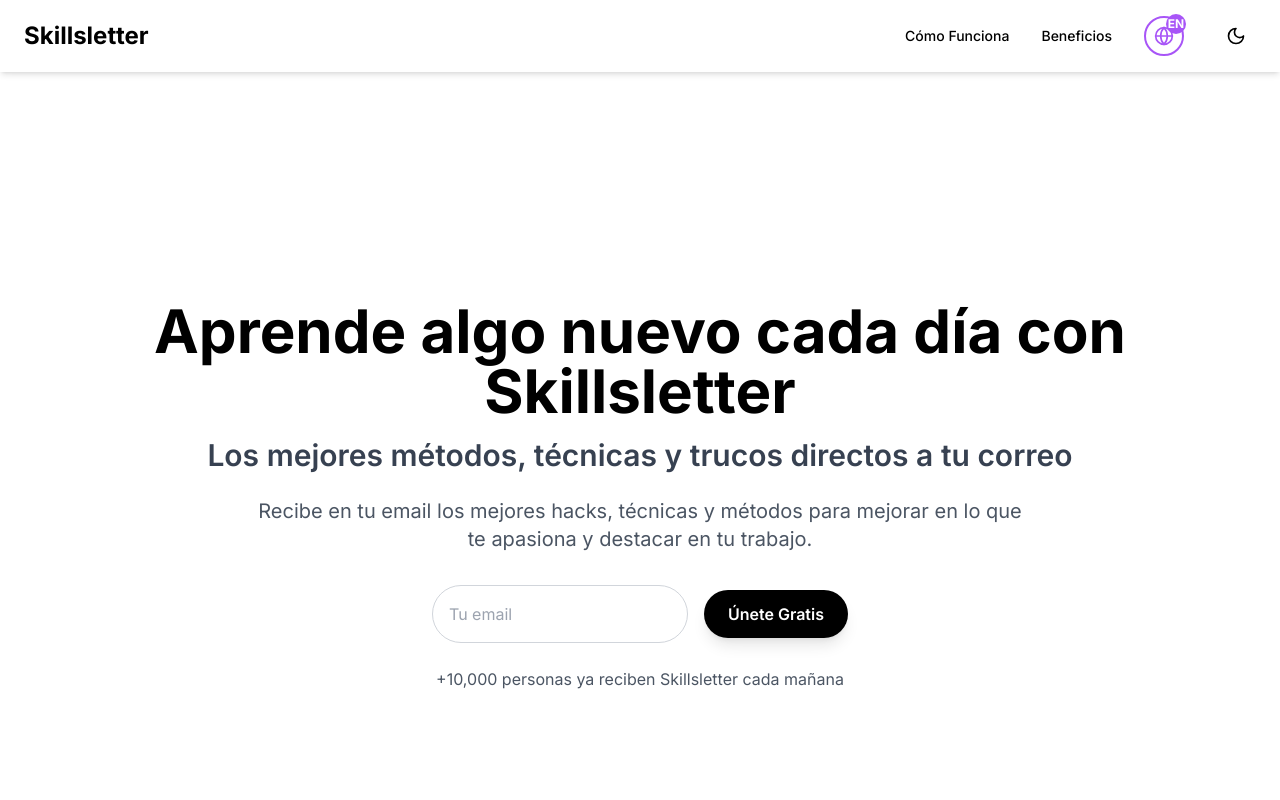
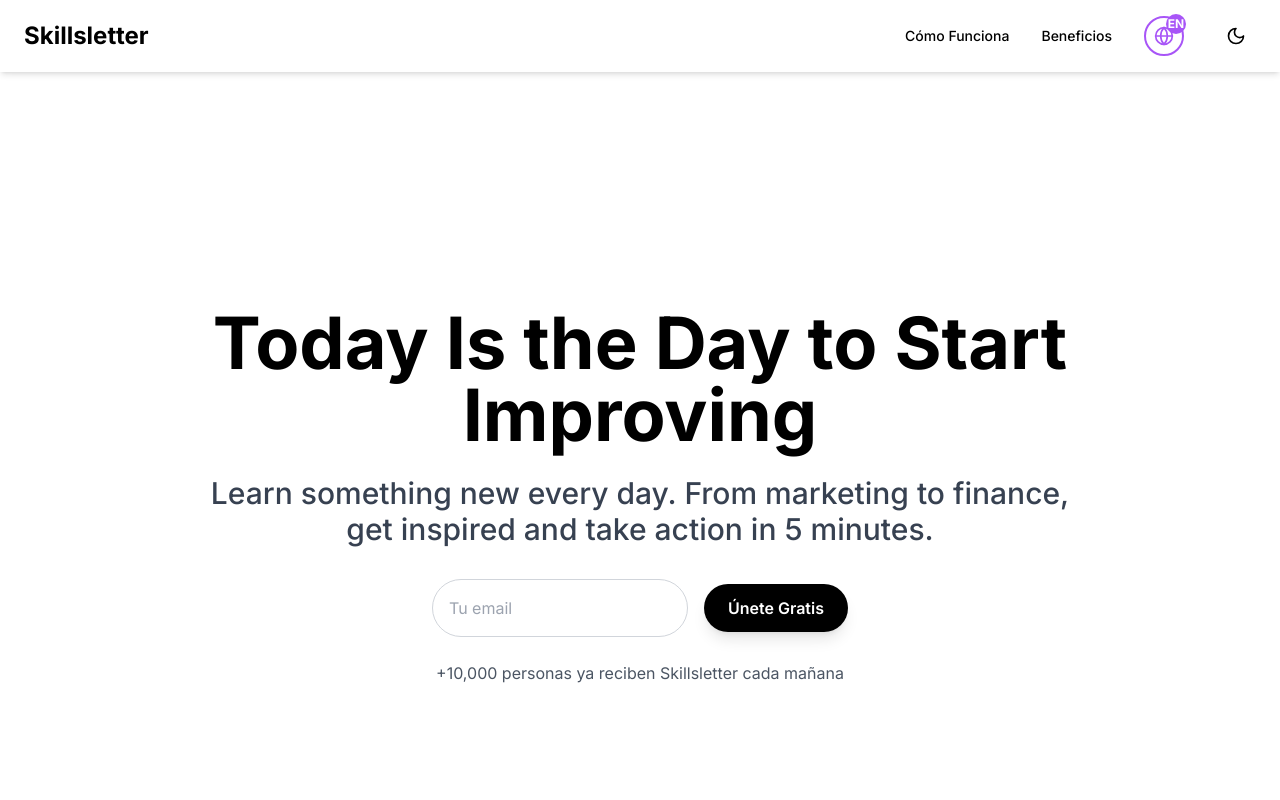
Before and after one commit to Ferrajju/skillvoo-landing, a Next.js app: page / in a window 1280 px wide. Shown: the top 800 px of the page. Built offline with nearby package versions, Linux system fonts and the light colour scheme.

Commit message:
Volviendo

```diff
--- a/app/globals.css
+++ b/app/globals.css
@@ -32,6 +32,60 @@ body {
 
 .neo-button {
   @apply px-6 py-3 rounded-full font-semibold text-white bg-black dark:bg-white dark:text-black hover:bg-gray-800 dark:hover:bg-gray-200 transition-all duration-300 shadow-lg hover:shadow-xl transform hover:-translate-y-1;
+}
+
+.hero-glow {
+  position: relative;
+  z-index: 1;
+}
+
+.hero-glow::before {
+  content: "";
+  position: absolute;
+  top: -20px;
+  left: -20px;
+  right: -20px;
+  bottom: -20px;
+  background: radial-gradient(
+    circle at center,
+    rgba(255, 255, 255, 0.1) 0%,
+    rgba(255, 255, 255, 0.05) 35%,
+    transparent 70%
+  );
+  z-index: -1;
+  border-radius: 30px;
+}
+
+.dark .hero-glow::before {
+  background: radial-gradient(
+    circle at center,
+    rgba(255, 255, 255, 0.05) 0%,
+    rgba(255, 255, 255, 0.02) 35%,
+    transparent 70%
+  );
+}
+
+@keyframes slideUp {
+  from {
+    opacity: 0;
+    transform: translateY(30px);
+  }
+  to {
+    opacity: 1;
+    transform: translateY(0);
+  }
+}
+
+.slide-up {
+  animation: slideUp 0.8s ease-out forwards;
+}
+
+.slide-up-delay-1 {
+  animation-delay: 0.2s;
+}
+
+.slide-up-delay-2 {
+  animation-delay: 0.4s;
 }
 
 .neo-input {
--- a/app/page.tsx
+++ b/app/page.tsx
@@ -68,35 +68,28 @@ export default function LandingPage() {
       <main className="pt-24">
         <section className="min-h-screen flex items-center justify-center">
           <div className="container mx-auto px-6 text-center">
+            <div className="hero-glow max-w-4xl mx-auto">
               <motion.h1
-              initial={{ opacity: 0, y: 20 }}
+                initial={{ opacity: 0, y: 30 }}
                 animate={{ opacity: 1, y: 0 }}
                 transition={{ duration: 0.8 }}
-              className="text-4xl md:text-5xl lg:text-6xl font-bold mb-4 leading-tight"
+                className="text-5xl md:text-6xl lg:text-7xl font-bold mb-6 leading-tight"
               >
-              Aprende algo nuevo cada día con Skillsletter
+                Today Is the Day to Start Improving
               </motion.h1>
               <motion.h2
-              initial={{ opacity: 0, y: 20 }}
+                initial={{ opacity: 0, y: 30 }}
                 animate={{ opacity: 1, y: 0 }}
                 transition={{ duration: 0.8, delay: 0.2 }}
-              className="text-2xl md:text-3xl font-semibold mb-6 text-gray-700 dark:text-gray-300"
+                className="text-xl md:text-2xl lg:text-3xl font-medium mb-8 text-gray-700 dark:text-gray-300"
               >
-              Los mejores métodos, técnicas y trucos directos a tu correo
+                Learn something new every day. From marketing to finance, get inspired and take action in 5 minutes.
               </motion.h2>
-            <motion.p
-              initial={{ opacity: 0, y: 20 }}
+            </div>
+            <motion.form
+              initial={{ opacity: 0, y: 30 }}
               animate={{ opacity: 1, y: 0 }}
               transition={{ duration: 0.8, delay: 0.4 }}
-              className="text-lg md:text-xl mb-8 max-w-3xl mx-auto text-gray-600 dark:text-gray-400"
-            >
-              Recibe en tu email los mejores hacks, técnicas y métodos para mejorar en lo que te apasiona y destacar en
-              tu trabajo.
-            </motion.p>
-            <motion.form
-              initial={{ opacity: 0, y: 20 }}
-              animate={{ opacity: 1, y: 0 }}
-              transition={{ duration: 0.8, delay: 0.6 }}
               onSubmit={handleSubmit}
               className="flex flex-col sm:flex-row justify-center items-center space-y-4 sm:space-y-0 sm:space-x-4"
             >
@@ -122,9 +115,9 @@ export default function LandingPage() {
               </motion.p>
             )}
             <motion.p
-              initial={{ opacity: 0, y: 20 }}
+              initial={{ opacity: 0, y: 30 }}
               animate={{ opacity: 1, y: 0 }}
-              transition={{ duration: 0.8, delay: 0.8 }}
+              transition={{ duration: 0.8, delay: 0.6 }}
               className="mt-6 text-gray-600 dark:text-gray-400"
             >
               +10,000 personas ya reciben Skillsletter cada mañana
--- a/package.json
+++ b/package.json
@@ -23,8 +23,6 @@
     "react-dom": "^19.0.0",
     "styled-components": "^6.1.8",
     "tailwind-merge": "^2.6.0",
-    "react-simple-typewriter": "^5.0.1",
-    "@types/react-simple-typewriter": "^5.0.1",
     "tailwindcss-animate": "^1.0.7"
   },
   "devDependencies": {
```
Also changed, not shown: tsconfig.json (+9 -5 lines). Lines whose indentation alone changed are shown as unchanged.
